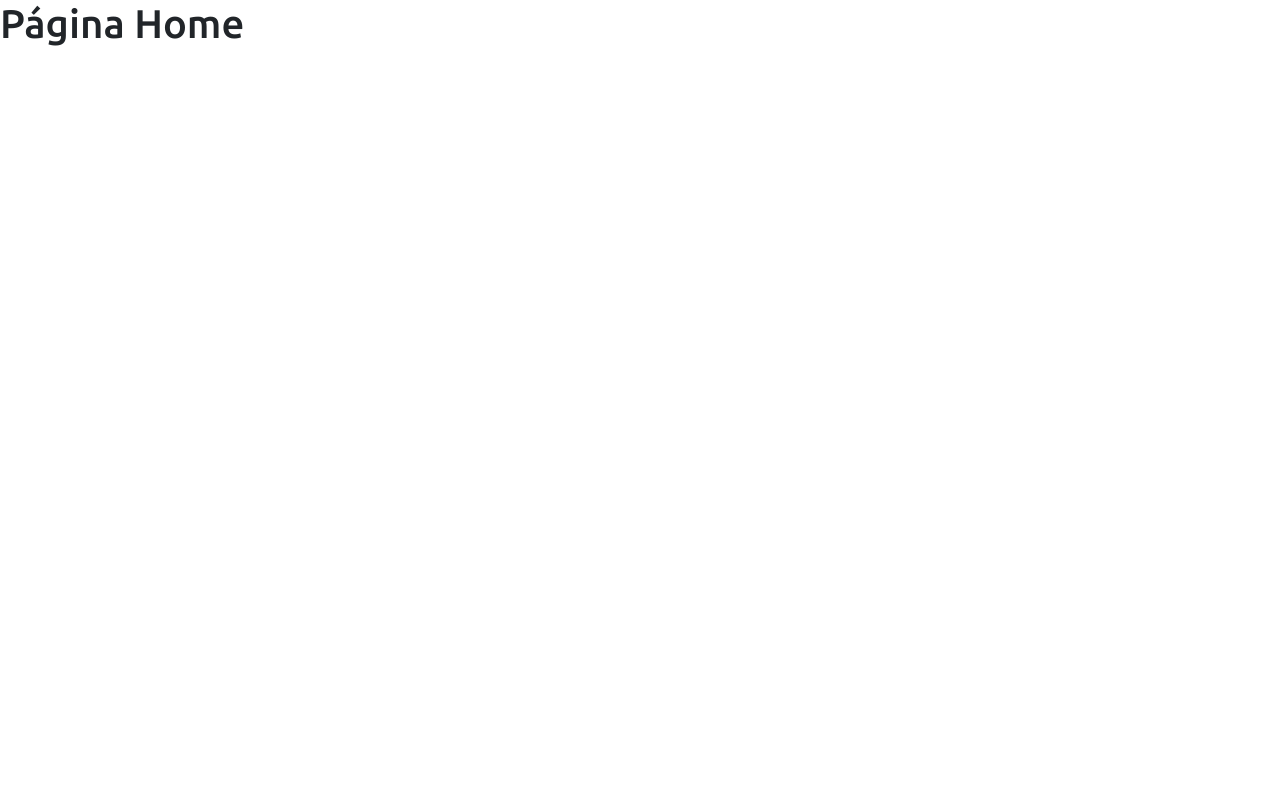
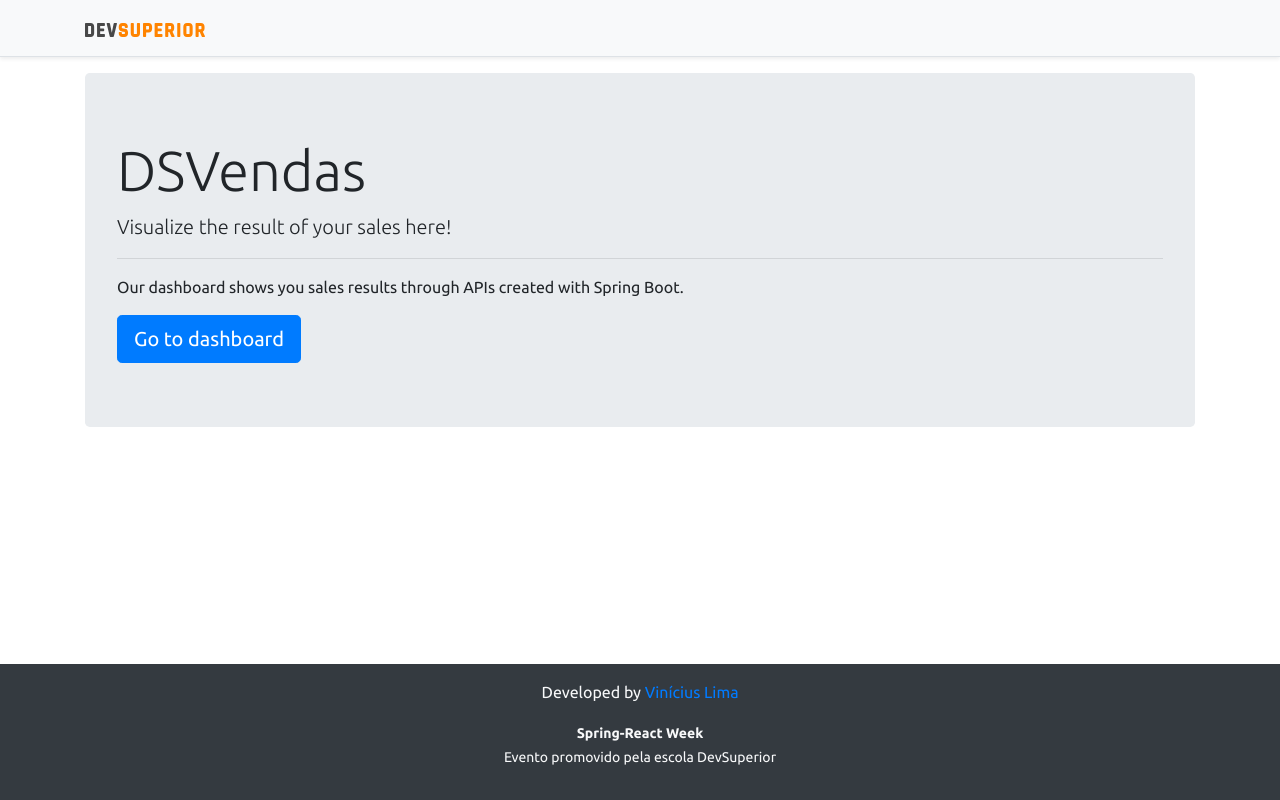
Before and after one commit to vncsl/projeto-sds, a React (Create React App) app in the folder frontend/: page / in a window 1280 px wide. Built offline with nearby package versions, Linux system fonts and the light colour scheme.

Commit message:
Home, navigation

```diff
--- a/frontend/src/components/NavBar/index.tsx
+++ b/frontend/src/components/NavBar/index.tsx
@@ -1,11 +1,14 @@
 import ImgDsDark from "assets/img/ds_dark.svg";
+import { Link } from "react-router-dom";
 
 const NavBar = () => {
     return (
         <div className="d-flex flex-column flex-md-row align-items-center p-3 px-md-4 mb-3 bg-light border-bottom shadow-sm">
             <div className="container">
                 <nav className="my-2 my-md-0 mr-md-3">
-                    <img src={ImgDsDark} alt="DevSuperior" width="120" />
+                    <Link to="/">
+                        <img src={ImgDsDark} alt="DevSuperior" width="120" />
+                    </Link>
                 </nav>
             </div>
         </div>
--- a/frontend/src/pages/Home/index.tsx
+++ b/frontend/src/pages/Home/index.tsx
@@ -1,8 +1,24 @@
+import Footer from "components/Footer";
+import NavBar from "components/NavBar";
+import { Link } from "react-router-dom";
+
 const Home = () => {
     return (
-        <div>
-            <h1>Página Home</h1>
+        <>
+        <NavBar />
+        <div className="container">
+            <div className="jumbotron">
+                <h1 className="display-4">DSVendas</h1>
+                <p className="lead">Visualize the result of your sales here!</p>
+                <hr />
+                <p>Our dashboard shows you sales results through APIs created with Spring Boot.</p>
+                <Link className="btn btn-primary btn-lg" to="/dashboard">
+                    Go to dashboard
+                </Link>
+            </div>
         </div>
+        <Footer />
+        </>
     )
 }
 
```
